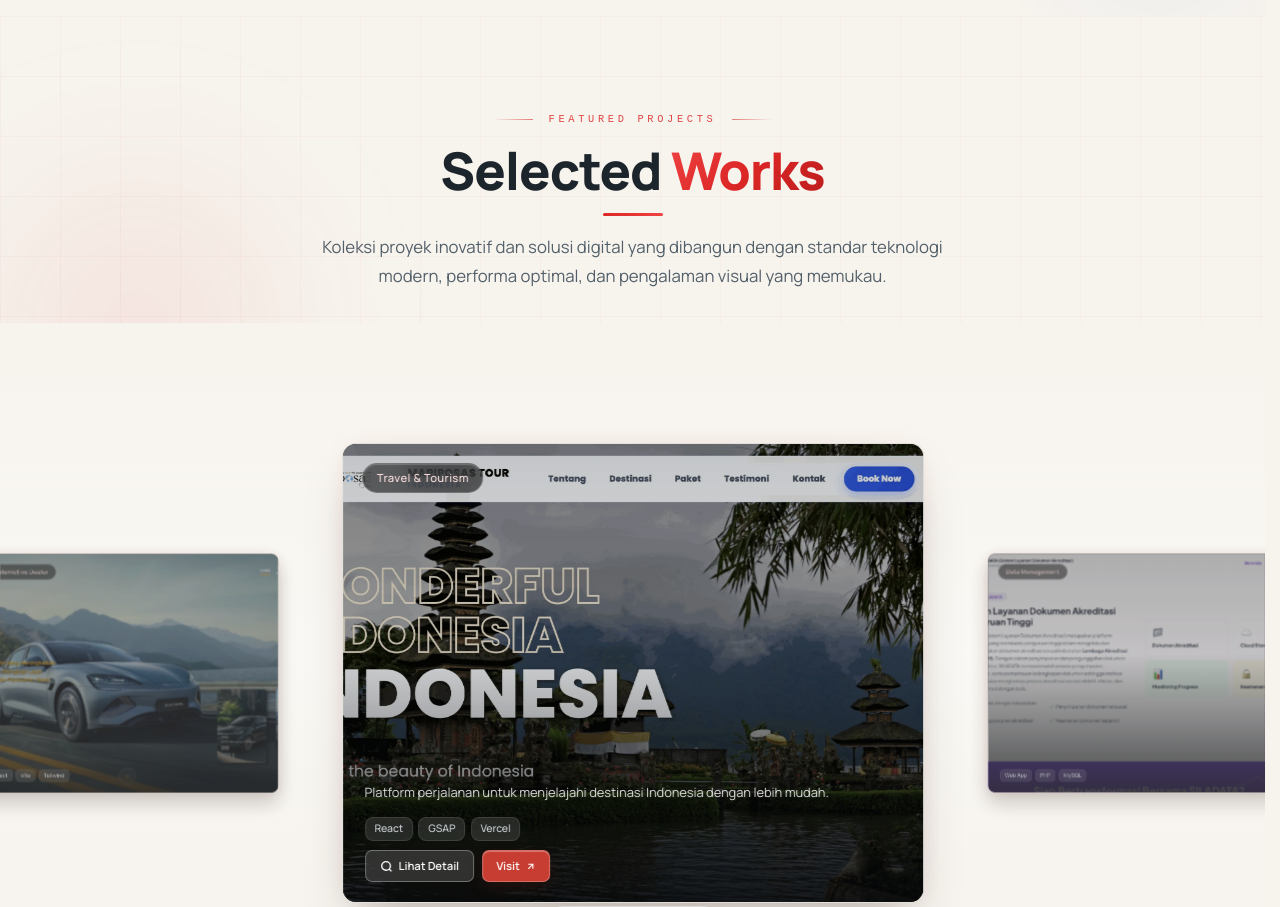
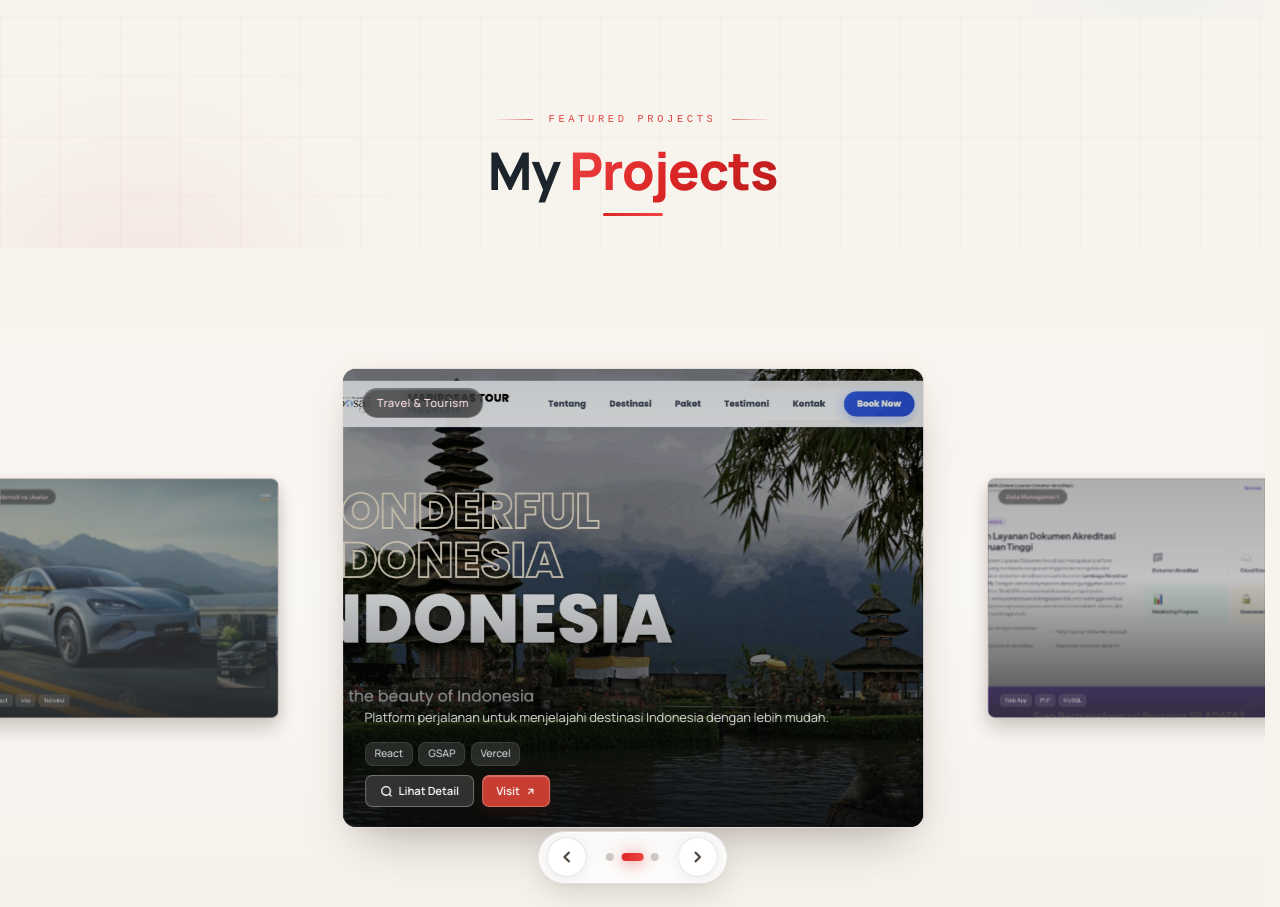
Before and after one commit to IrvanAfriandi/irvan-protofolio, a React (Vite) app: page / in a window 1280 px wide. Shown: the part 2640-3547 px from the top of the page. Built offline with nearby package versions, Linux system fonts and the light colour scheme.

Commit message:
Update section title in Karya component and remove subtitle for clarity

```diff
--- a/src/components/Karya.jsx
+++ b/src/components/Karya.jsx
@@ -1701,12 +1701,8 @@ export default function Karya() {
         </div>
 
         <h2 className="section-title visible">
-          Selected <span>Works</span>
+          My <span>Projects</span>
         </h2>
-
-        <p className="section-subtitle visible">
-          Koleksi proyek inovatif dan solusi digital yang dibangun dengan standar teknologi modern, performa optimal, dan pengalaman visual yang memukau.
-        </p>
       </div>
 
       {/* Main Slider Area */}
```
